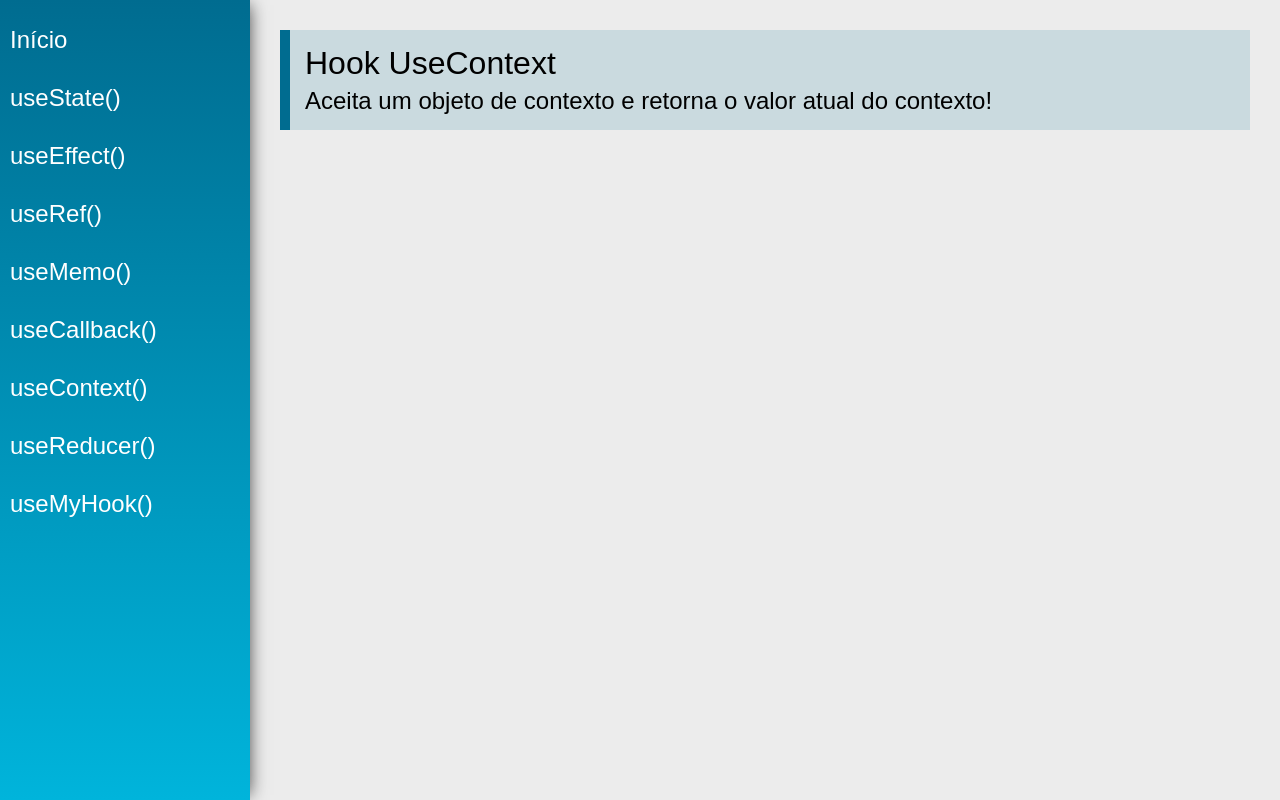
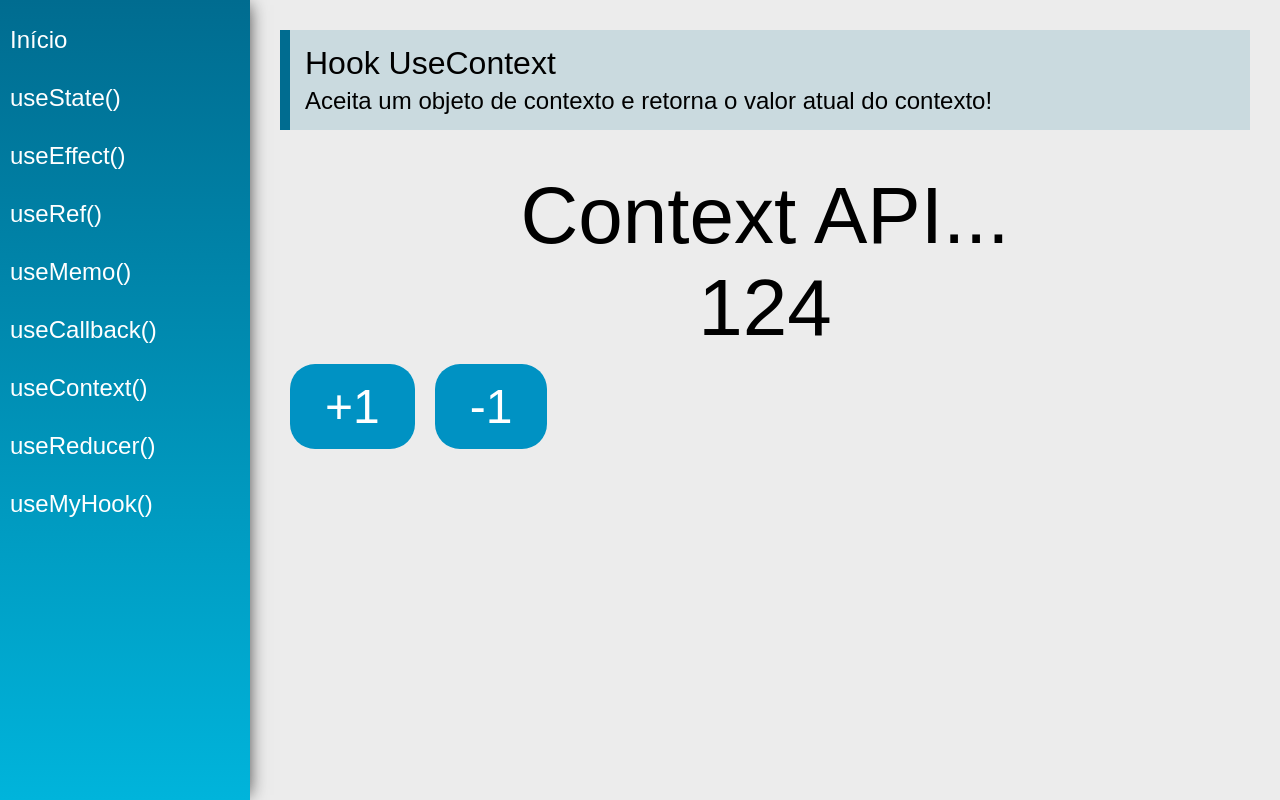
Before and after one commit to DaviDeAlmeida/hooks, a React (Create React App) app: page /useContext in a window 1280 px wide. Built offline with nearby package versions, Linux system fonts and the light colour scheme.

Commit message:
added useContext

```diff
--- /dev/null
+++ b/src/data/DataContext.js
@@ -0,0 +1,10 @@
+import React from 'react'
+
+export const data = {
+    number: 124,
+    text: 'Context API...'
+}
+
+const DataContext = React.createContext(data)
+
+export default DataContext
--- a/src/views/App.jsx
+++ b/src/views/App.jsx
@@ -1,20 +1,24 @@
-import './App.css'
-import React from 'react'
-import { BrowserRouter as Router } from  'react-router-dom'
+import "./App.css";
+import React, { useState } from "react";
+import { BrowserRouter as Router } from "react-router-dom";
 
-import Menu from '../components/layout/Menu'
-import Content from '../components/layout/Content'
+import Menu from "../components/layout/Menu";
+import Content from "../components/layout/Content";
+import DataContext, { data } from "../data/DataContext";
 
-const App = props => {
+const App = (props) => {
+  const [state, setState] = useState(data);
 
   return (
+    <DataContext.Provider value={{state, setState}}>
       <div className="App">
         <Router>
           <Menu />
           <Content />
         </Router>
       </div>
-    )
-}
+    </DataContext.Provider>
+  );
+};
 
-export default App
+export default App;
--- a/src/views/examples/UseContext.jsx
+++ b/src/views/examples/UseContext.jsx
@@ -1,13 +1,34 @@
-import React from 'react'
+import React, { useContext } from 'react'
 import PageTitle from '../../components/layout/PageTitle'
 
+import DataContext from '../../data/DataContext'
+
 const UseContext = (props) => {
+
+    const {state, setState} = useContext(DataContext)
+
+    function addNumber(delta){
+        setState({
+            ...state,
+            number: state.number + delta
+        })
+    }
     return (
         <div className="UseContext">
             <PageTitle
                 title="Hook UseContext"
                 subtitle="Aceita um objeto de contexto e retorna o valor atual do contexto!"
             />
+
+            <div className="center">
+                <span className="text">{state.text}</span>
+                <span className="text">{state.number}</span>
+            </div>
+
+            <div>
+                <button className="btn" onClick={() => addNumber(1)}>+1</button>
+                <button className="btn" onClick={() => addNumber(-1)}>-1</button>
+            </div>
         </div>
     )
 }
```
Also changed, not shown: src/index.js (+5 -8 lines). Lines whose indentation alone changed are shown as unchanged.
